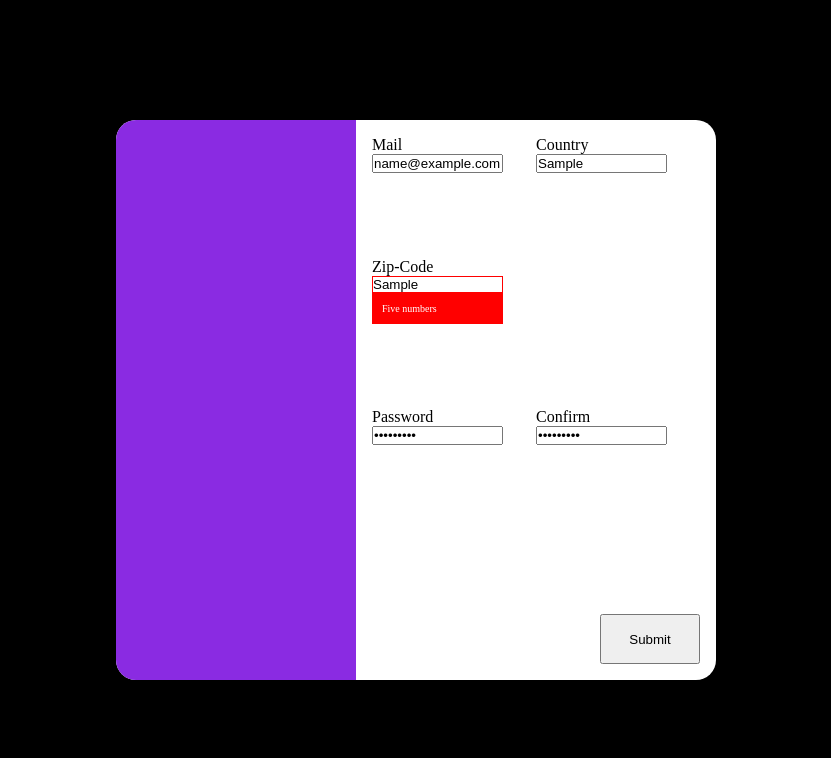
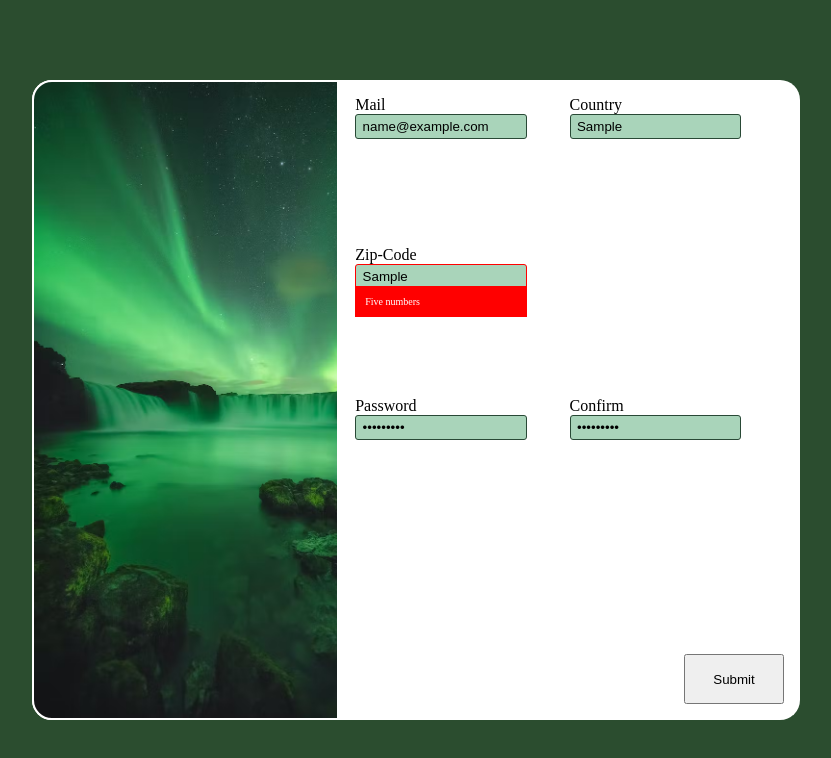
Before and after one commit to Wilmer-N/form-validation-odin, a plain HTML site: page index.html in a window 1280 px wide. Both pictures are taken after typing "name@example.com", "Sample", "Sample", "Sample123", "Sample123" into the empty fields and a click on the button "Submit". Shown: the whole page, without its empty margins (224-1055 px from the left). Drawn offline with Linux system fonts and the light colour scheme.

Commit message:
finished

```diff
--- a/index.html
+++ b/index.html
@@ -37,7 +37,7 @@
                     <span id="password-con-error" class="error-message"></span>
             </div>
             <div></div>
-            <button type="button" id="submit-btn">Submit</button>
+            <button type="submit" id="submit-btn">Submit</button>
         </form>
     </div>
     <script src="index.js"></script>
--- a/index.js
+++ b/index.js
@@ -6,17 +6,46 @@ const zip = document.getElementById("zip")
 const submitBtn = document.getElementById("submit-btn")
 
 myInputs = [password, passwordCon, mail, country, zip]
+let activeHelp = false
+
+submitBtn.addEventListener("click", function(e){
+    myInputs.forEach(element => {
+        if(element == passwordCon){
+            if(passwordCon.value != password.value){
+                errorMessage(element)
+                e.preventDefault()
+            }
+        }else if(element.validity.valid){
+            removeError(element)
+            element.nextElementSibling.textContent = ""
+        }else{
+            errorMessage(element)
+            e.preventDefault()
+        }
+    });
+})
+//---active help after trying to submit---///
 
 myInputs.forEach(element => {
-        element.addEventListener("input", function(){
-            if(element.validity.valid){
+    element.addEventListener("input", function(){
+        if(element == passwordCon){
+            if(passwordCon.value == password.value){
                 removeError(element)
                 element.nextElementSibling.textContent = ""
+                passwordCon.style.border = "1px solid #294936"
             }else{
                 errorMessage(element)
+                passwordCon.style.border = "1px solid red"
             }
-        })
+        }else if(element.validity.valid){
+            removeError(element)
+            element.nextElementSibling.textContent = ""
+        }else{
+            errorMessage(element)
+        }
+    })
 });
+//---active help after trying to submit---///
 
 
 function errorMessage(type){
@@ -39,12 +68,21 @@ function errorMessage(type){
         if(zip.validity.patternMismatch){
             displayError(zip)
             zip.nextElementSibling.textContent = "Five numbers"
+        }else if(zip.validity.valueMissing){
+            displayError(zip)
+            zip.nextElementSibling.textContent = "Five numbers thx :)"
         }
     }else if(type == password){
         if(password.validity.patternMismatch){
             displayError(password)
             password.nextElementSibling.textContent = "Must contain at least one  number and one uppercase and lowercase letter, and at least 8 or more characters"
+        }else{
+            displayError(password)
+            password.nextElementSibling.textContent = "Enter a password"
         }
+    }else if(type == passwordCon){
+        displayError(passwordCon)
+        passwordCon.nextElementSibling.textContent = "Must match password"
     }
 }
 submitBtn.addEventListener("click", function(){
--- a/style.css
+++ b/style.css
@@ -4,16 +4,18 @@
     box-sizing: border-box;
 }
 body{
-    background-color: black;
+    background-color: #2b4d2f;
     display: grid;
     justify-items: center;
     align-items: center;
     height: 100vh;
 }
 #form-container{
-    width: 45%;
+    width: 60%;
     min-width: 600px;
-    height: 70vh;
+    max-width: 1000px;
+    height: 80vh;
+    max-height: 800px;
     background-color: #fff;
     display: grid;
     grid-template-columns: 1fr 1.5fr;
@@ -21,7 +23,10 @@ body{
 }
 #side{
     border-radius: 20px 0 0 20px;
-    background-color: blueviolet;
+    border: 2px solid white;
+    background-color: #294936;
+    background-image: url("./how-and-why-you-should-shoot-vertical-landscape-photos-3.avif");
+    background-size: cover;
 }
 
 form{
@@ -32,12 +37,21 @@ form{
 form > div{
     display: flex;
     flex-direction: column;
+    position: relative;
 }
 form > div > input{
     width: 80%;
+    border: 2px solid #ddd;
+    height: 25px;
+    border-radius: 3px;
+    padding: 0.4rem;
+    background-color: #a9d4ba;
 }
 input:invalid{
     border: 1px solid red;
+}
+input:valid{
+    border: 1px solid #294936;
 }
 #password-div{
     grid-row: 3 / 4;
@@ -58,6 +72,8 @@ button{
 .error-message{
     width: 80%;
     font-size: 10px;
+    position: absolute;
+    top: calc(15px + 25px);
 }
 .active-error{
     padding: 10px;
```
Also changed, not shown: 61f55ef1419ce960be34efaed66858cb.jpeg (added), how-and-why-you-should-shoot-vertical-landscape-photos-3.avif (added).
